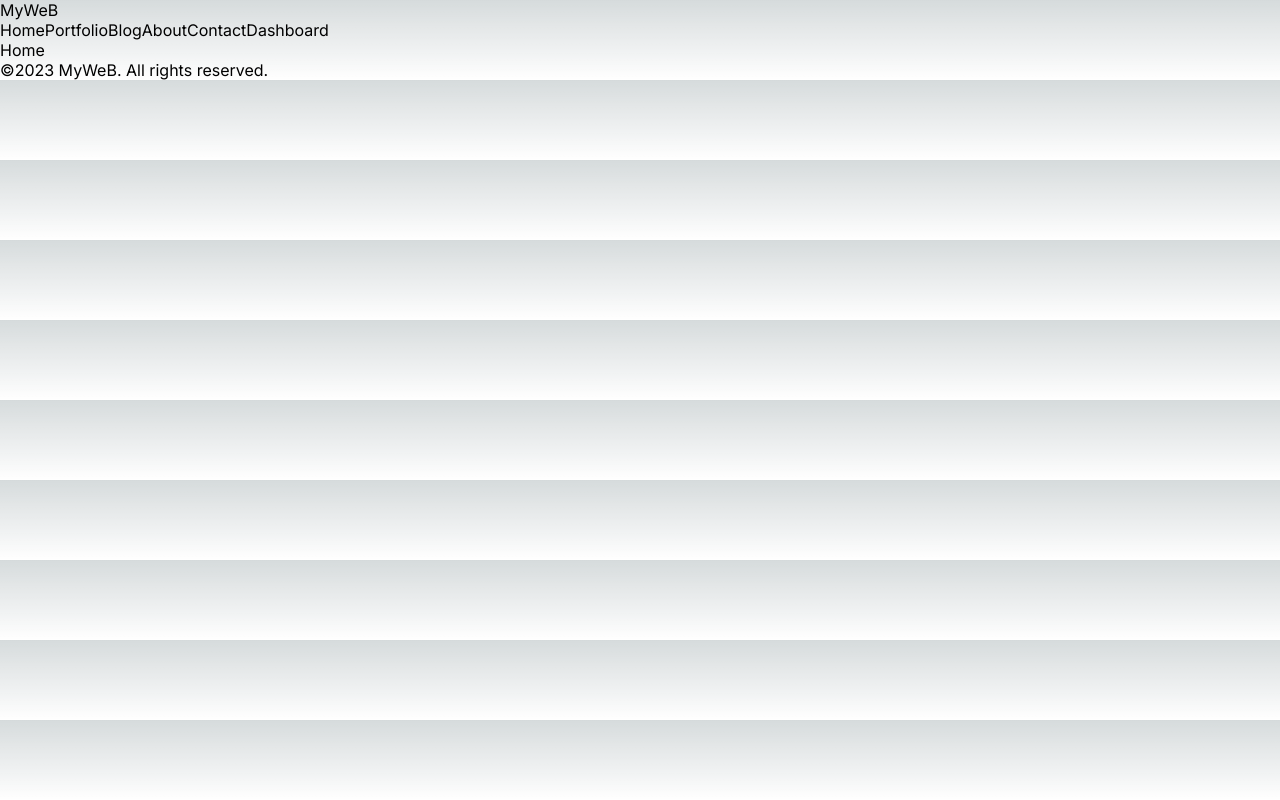
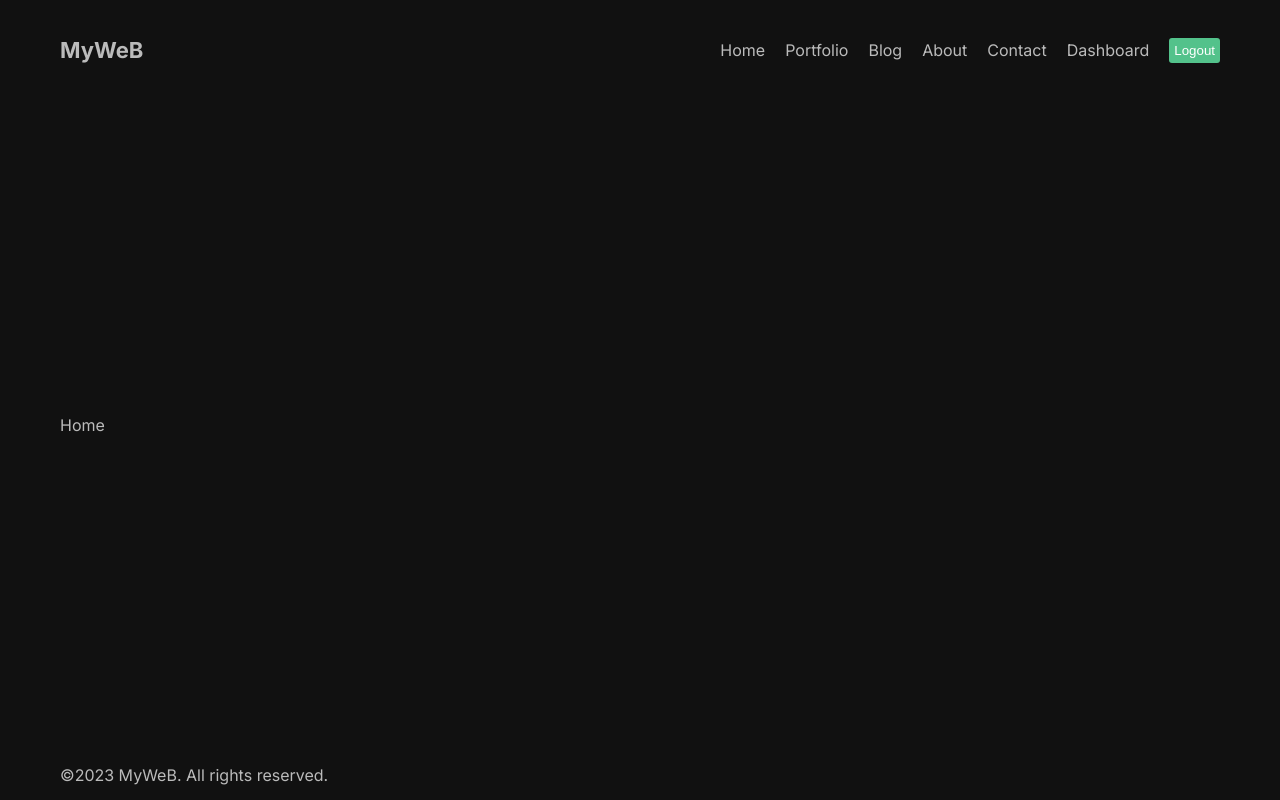
Before and after one commit to amh6281/Blog-Portfolio-App, a Next.js app: page / in a window 1280 px wide. Built offline with nearby package versions, Linux system fonts and the light colour scheme.

Commit message:
Global, Navbar, Footer css design 2022.06.03
Navbar 컴포넌트는 client side rendering이므로 use client를 추가한다.

```diff
--- a/src/app/globals.css
+++ b/src/app/globals.css
@@ -1,78 +1,3 @@
-:root {
-  --max-width: 1100px;
-  --border-radius: 12px;
-  --font-mono: ui-monospace, Menlo, Monaco, 'Cascadia Mono', 'Segoe UI Mono',
-    'Roboto Mono', 'Oxygen Mono', 'Ubuntu Monospace', 'Source Code Pro',
-    'Fira Mono', 'Droid Sans Mono', 'Courier New', monospace;
-
-  --foreground-rgb: 0, 0, 0;
-  --background-start-rgb: 214, 219, 220;
-  --background-end-rgb: 255, 255, 255;
-
-  --primary-glow: conic-gradient(
-    from 180deg at 50% 50%,
-    #16abff33 0deg,
-    #0885ff33 55deg,
-    #54d6ff33 120deg,
-    #0071ff33 160deg,
-    transparent 360deg
-  );
-  --secondary-glow: radial-gradient(
-    rgba(255, 255, 255, 1),
-    rgba(255, 255, 255, 0)
-  );
-
-  --tile-start-rgb: 239, 245, 249;
-  --tile-end-rgb: 228, 232, 233;
-  --tile-border: conic-gradient(
-    #00000080,
-    #00000040,
-    #00000030,
-    #00000020,
-    #00000010,
-    #00000010,
-    #00000080
-  );
-
-  --callout-rgb: 238, 240, 241;
-  --callout-border-rgb: 172, 175, 176;
-  --card-rgb: 180, 185, 188;
-  --card-border-rgb: 131, 134, 135;
-}
-
-@media (prefers-color-scheme: dark) {
-  :root {
-    --foreground-rgb: 255, 255, 255;
-    --background-start-rgb: 0, 0, 0;
-    --background-end-rgb: 0, 0, 0;
-
-    --primary-glow: radial-gradient(rgba(1, 65, 255, 0.4), rgba(1, 65, 255, 0));
-    --secondary-glow: linear-gradient(
-      to bottom right,
-      rgba(1, 65, 255, 0),
-      rgba(1, 65, 255, 0),
-      rgba(1, 65, 255, 0.3)
-    );
-
-    --tile-start-rgb: 2, 13, 46;
-    --tile-end-rgb: 2, 5, 19;
-    --tile-border: conic-gradient(
-      #ffffff80,
-      #ffffff40,
-      #ffffff30,
-      #ffffff20,
-      #ffffff10,
-      #ffffff10,
-      #ffffff80
-    );
-
-    --callout-rgb: 20, 20, 20;
-    --callout-border-rgb: 108, 108, 108;
-    --card-rgb: 100, 100, 100;
-    --card-border-rgb: 200, 200, 200;
-  }
-}
-
 * {
   box-sizing: border-box;
   padding: 0;
@@ -83,25 +8,21 @@
 body {
   max-width: 100vw;
   overflow-x: hidden;
-}
-
-body {
-  color: rgb(var(--foreground-rgb));
-  background: linear-gradient(
-      to bottom,
-      transparent,
-      rgb(var(--background-end-rgb))
-    )
-    rgb(var(--background-start-rgb));
+  background-color: #111;
+  color: #bbb;
 }
 
 a {
+  text-decoration: none;
   color: inherit;
-  text-decoration: none;
 }
 
-@media (prefers-color-scheme: dark) {
-  html {
-    color-scheme: dark;
-  }
+.container {
+  max-width: 1366px;
+  min-height: 100vh;
+  margin: 0 auto;
+  padding: 0 60px;
+  display: flex;
+  flex-direction: column;
+  justify-content: space-between;
 }
--- a/src/app/layout.js
+++ b/src/app/layout.js
@@ -1,6 +1,6 @@
 import Navbar from "@/components/navbar/Navbar";
 import "./globals.css";
-import { Inter } from "next/font/google";
+import { Inter, Roboto, Poppins } from "next/font/google";
 import Footer from "@/components/footer/Footer";
 
 const inter = Inter({ subsets: ["latin"] });
@@ -14,9 +14,11 @@
   return (
     <html>
       <body className={inter.className}>
-        <Navbar />
-        {children}
-        <Footer />
+        <div className="container">
+          <Navbar />
+          {children}
+          <Footer />
+        </div>
       </body>
     </html>
   );
--- a/src/components/footer/Footer.jsx
+++ b/src/components/footer/Footer.jsx
@@ -1,8 +1,9 @@
 import React from "react";
+import styles from "./footer.module.css";
 
 const Footer = () => {
   return (
-    <div>
+    <div className={styles.container}>
       <div>©2023 MyWeB. All rights reserved.</div>
     </div>
   );
--- /dev/null
+++ b/src/components/footer/footer.module.css
@@ -0,0 +1,5 @@
+.container {
+  height: 50px;
+  display: flex;
+  align-items: center;
+}
--- a/src/components/navbar/Navbar.jsx
+++ b/src/components/navbar/Navbar.jsx
@@ -1,5 +1,8 @@
+"use client";
+
+import React from "react";
 import Link from "next/link";
-import React from "react";
+import styles from "./navbar.module.css";
 
 const links = [
   {
@@ -36,14 +39,24 @@
 
 const Navbar = () => {
   return (
-    <div>
-      <Link href="/">MyWeB</Link>
-      <div>
+    <div className={styles.container}>
+      <Link href="/" className={styles.logo}>
+        MyWeB
+      </Link>
+      <div className={styles.links}>
         {links.map((link) => (
-          <Link key={link.id} href={link.url}>
+          <Link key={link.id} href={link.url} className={styles.link}>
             {link.title}
           </Link>
         ))}
+        <button
+          className={styles.logout}
+          onClick={() => {
+            console.log("Logout");
+          }}
+        >
+          Logout
+        </button>
       </div>
     </div>
   );
--- /dev/null
+++ b/src/components/navbar/navbar.module.css
@@ -0,0 +1,26 @@
+.container {
+  height: 100px;
+  display: flex;
+  justify-content: space-between;
+  align-items: center;
+}
+
+.logo {
+  font-weight: bold;
+  font-size: 22px;
+}
+
+.links {
+  display: flex;
+  align-items: center;
+  gap: 20px;
+}
+
+.logout {
+  padding: 5px;
+  border: none;
+  background-color: #53c28b;
+  color: white;
+  cursor: pointer;
+  border-radius: 3px;
+}
```
